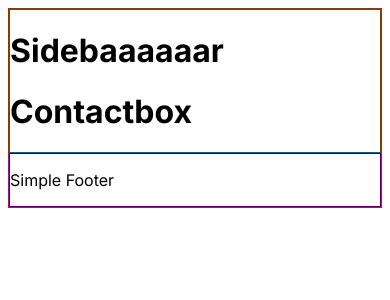
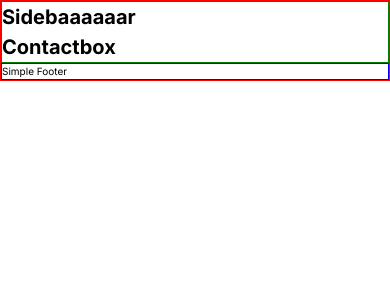
Before and after one commit to WiliTheSParrow/schaapontwerpers, a Next.js app: page / in a window 390 px wide. Shown: the top 300 px of the page. Built offline with nearby package versions, Linux system fonts and the light colour scheme.

Commit message:
Added CSS reset and breakpoints

```diff
--- a/src/app/styles/sass/global.css
+++ b/src/app/styles/sass/global.css
@@ -1,3 +1,54 @@
+*,
+*::before,
+*::after {
+  -webkit-box-sizing: border-box;
+          box-sizing: border-box;
+}
+
+* {
+  margin: 0;
+}
+
+html {
+  font-size: 62.5%;
+}
+
+body {
+  line-height: 1.5;
+  -webkit-font-smoothing: antialiased;
+}
+
+img,
+picture,
+video,
+canvas,
+svg {
+  display: block;
+  max-width: 100%;
+}
+
+input,
+button,
+textarea,
+select {
+  font: inherit;
+}
+
+p,
+h1,
+h2,
+h3,
+h4,
+h5,
+h6 {
+  overflow-wrap: break-word;
+}
+
+#root,
+#__next {
+  isolation: isolate;
+}
+
 .wrapper {
   border: 1px solid red;
 }
--- a/src/app/styles/sass/global.scss
+++ b/src/app/styles/sass/global.scss
@@ -1,3 +1,49 @@
+// CSS reser
+
+*,
+*::before,
+*::after {
+  box-sizing: border-box;
+}
+* {
+  margin: 0;
+}
+html {
+  //This defines what 1rem is.
+  font-size: 62.5%; //1 rem = 10px; 10px/16px=62.5%
+}
+body {
+  line-height: 1.5;
+  -webkit-font-smoothing: antialiased;
+}
+img,
+picture,
+video,
+canvas,
+svg {
+  display: block;
+  max-width: 100%;
+}
+input,
+button,
+textarea,
+select {
+  font: inherit;
+}
+p,
+h1,
+h2,
+h3,
+h4,
+h5,
+h6 {
+  overflow-wrap: break-word;
+}
+#root,
+#__next {
+  isolation: isolate;
+}
+
 .wrapper {
   border: 1px solid red;
 
```
Also changed, not shown: src/app/styles/sass/breakpoints.scss (+38 -0 lines), 1 other file (tests, documents, lock files or other folders).
